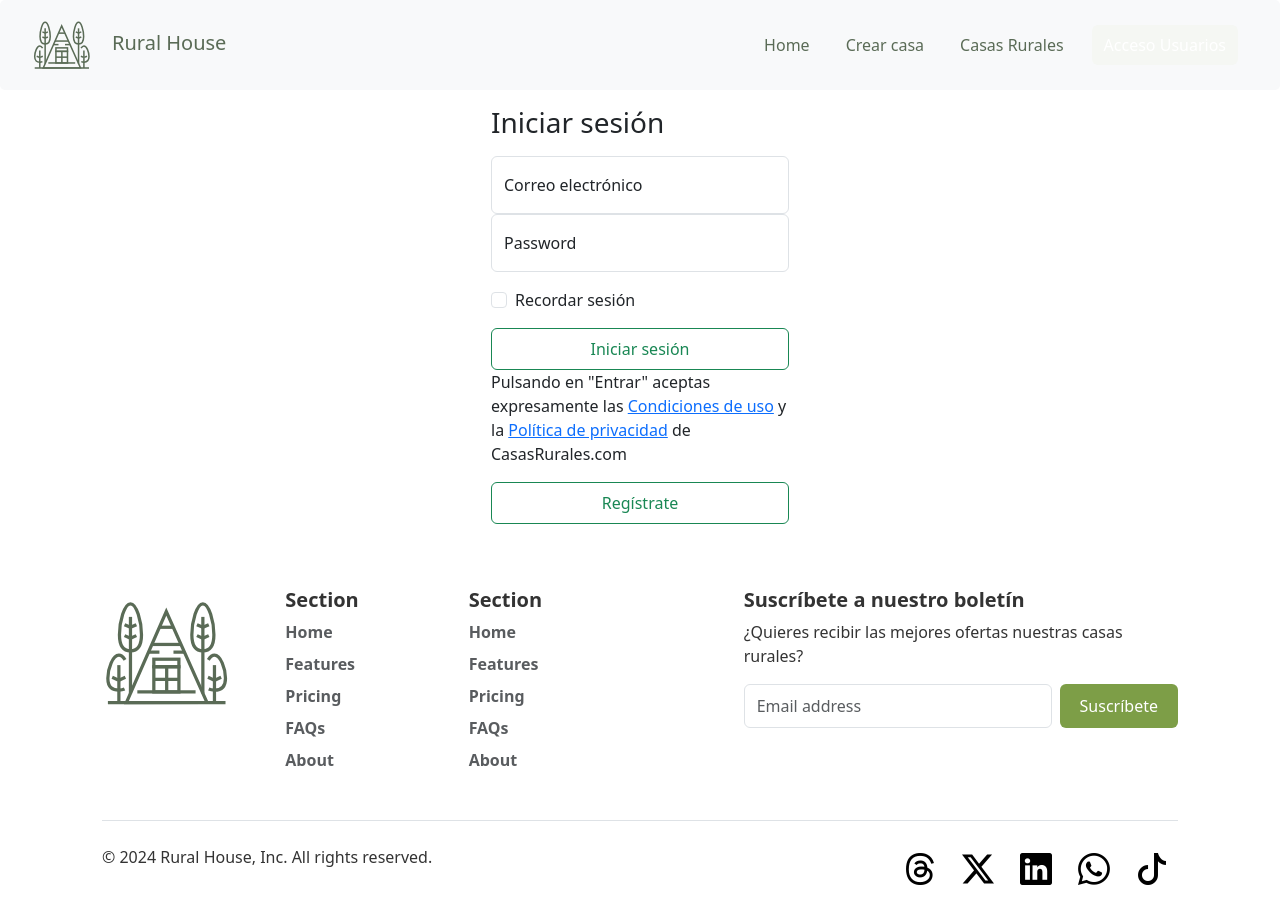
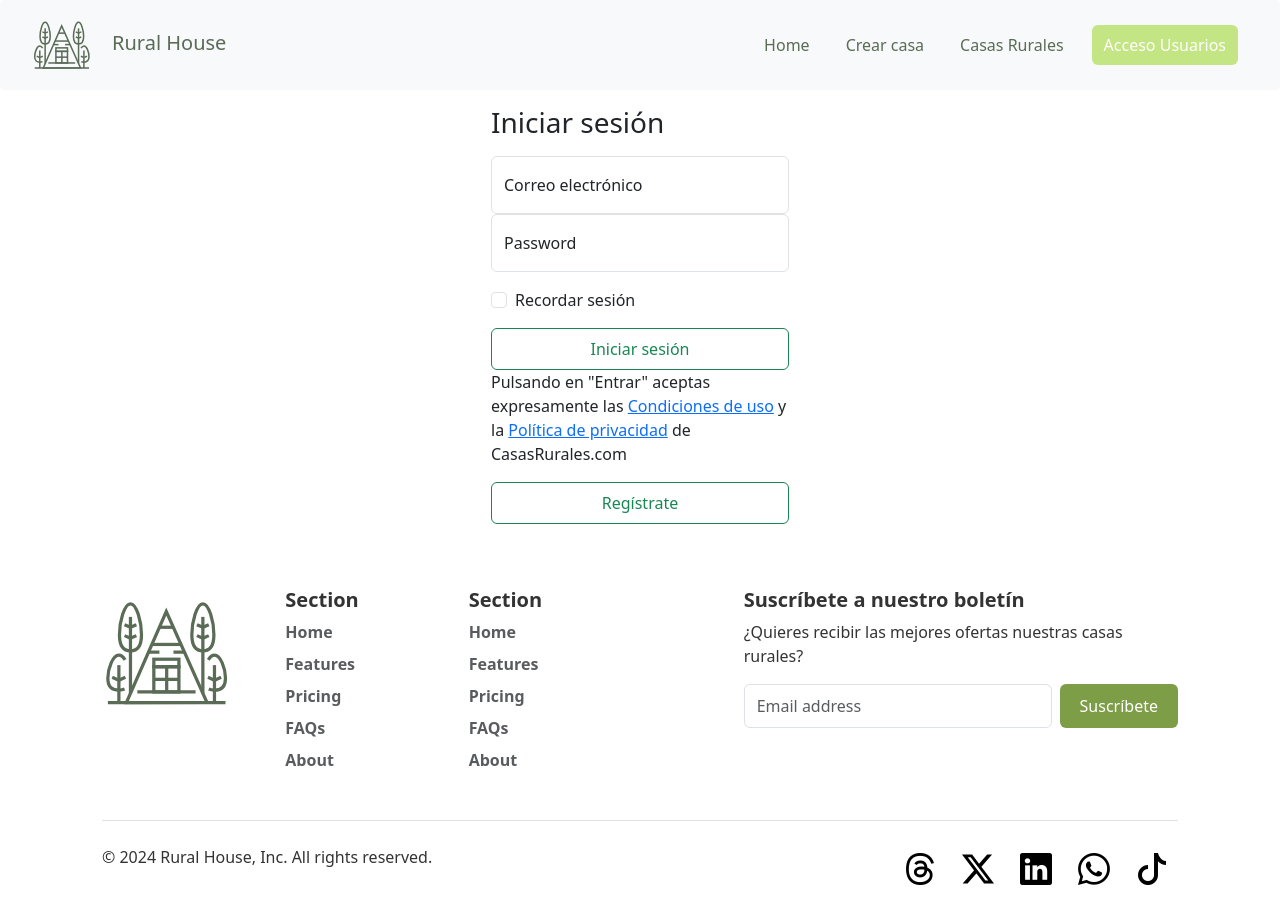
Before and after one commit to almudenadomenech/ANGULAR_GRUPO-5, an Angular app in the folder FRONTED/: page /login in a window 1280 px wide. Shown: the top 924 px of the page. Built offline with nearby package versions, Linux system fonts and the light colour scheme.

Commit message:
cambio de color del botón

```diff
--- a/FRONTED/src/app/navbar/navbar.component.css
+++ b/FRONTED/src/app/navbar/navbar.component.css
@@ -47,7 +47,7 @@
 }
 
 .btn {
-    background-color: #f5f7f3;
+    background-color: #c4e583;
     border: none;
     color:#fff;
 }
```
